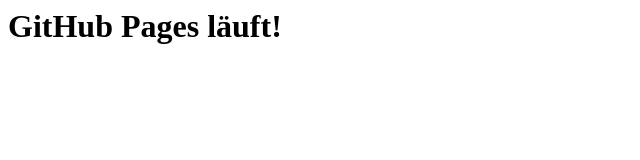
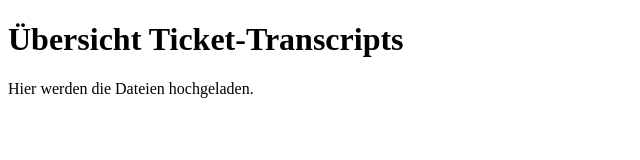
Before and after one commit to thedebator179/ticket_transctipts, a plain HTML site: page index.html in a window 1280 px wide. Shown: the whole page, without its empty margins (0-640 px from the left). Drawn offline with Linux system fonts and the light colour scheme.

Commit message:
Update index.html

```diff
--- a/index.html
+++ b/index.html
@@ -1,4 +1,8 @@
+<!DOCTYPE html>
 <html>
-  <head><title>Test</title></head>
-  <body><h1>GitHub Pages läuft!</h1></body>
+<head><title>Ticket Transcripts</title></head>
+<body>
+  <h1>Übersicht Ticket-Transcripts</h1>
+  <p>Hier werden die Dateien hochgeladen.</p>
+</body>
 </html>
```
